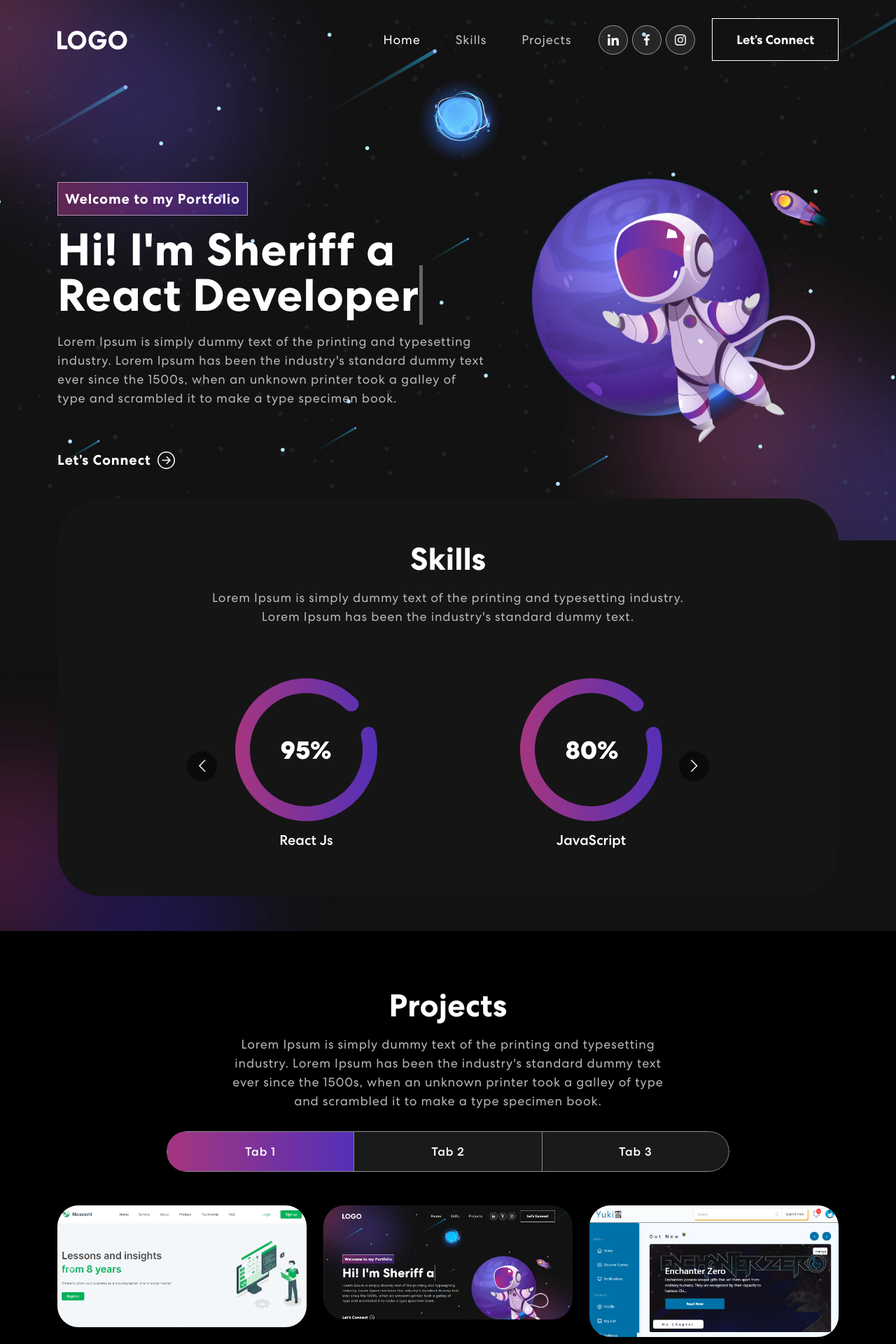
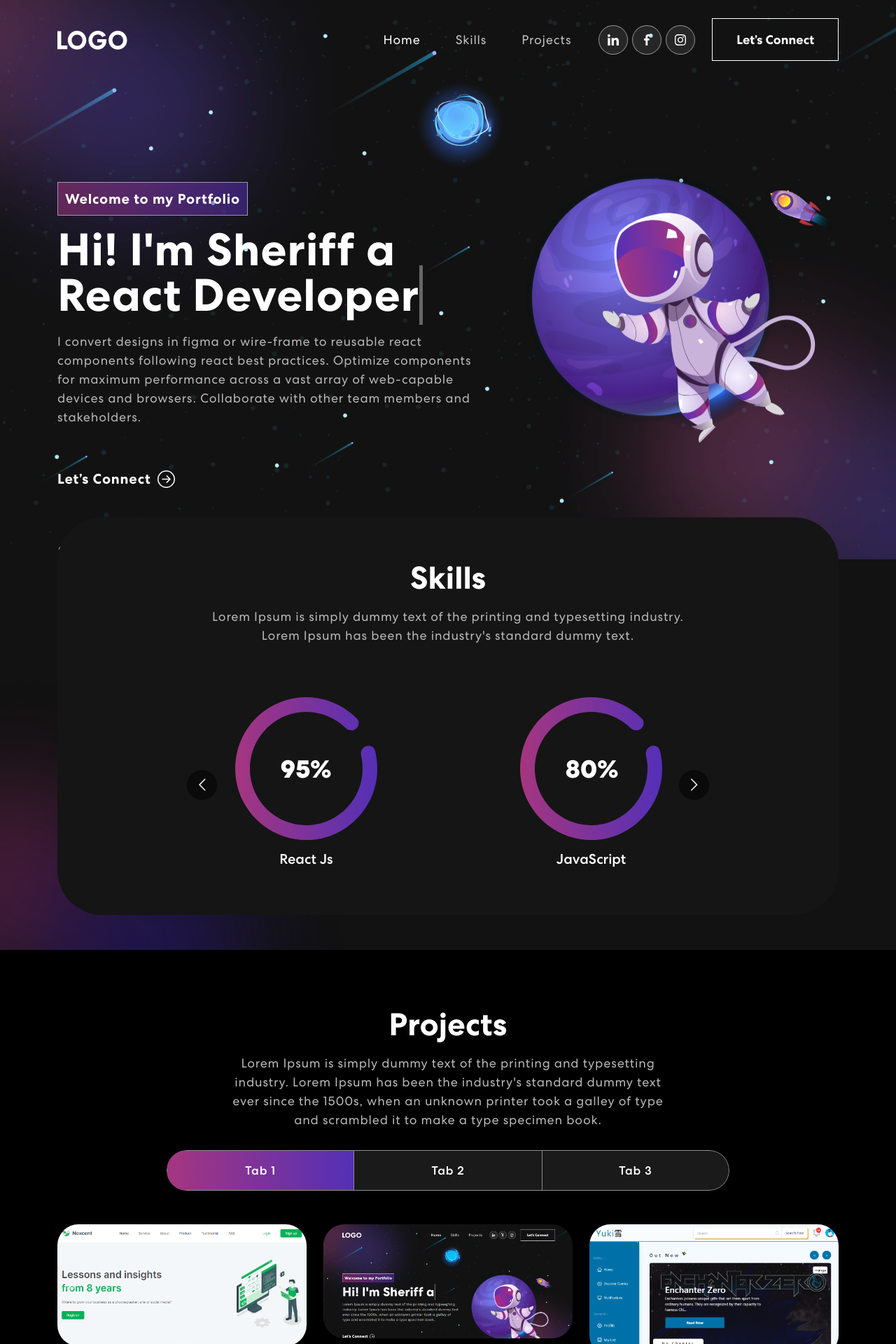
Before and after one commit to sheriff-demilade/portfolio, a React (Create React App) app: page / in a window 1280 px wide. Shown: the top 1920 px of the page at 70% size. Built offline with nearby package versions, Linux system fonts and the light colour scheme; no server answers.

Commit message:
added another project link

```diff
--- a/src/components/Banner.js
+++ b/src/components/Banner.js
@@ -79,11 +79,11 @@ export const Banner = () => {
                     </span>
                   </h1>
                   <p>
-                    Lorem Ipsum is simply dummy text of the printing and
-                    typesetting industry. Lorem Ipsum has been the industry's
-                    standard dummy text ever since the 1500s, when an unknown
-                    printer took a galley of type and scrambled it to make a
-                    type specimen book.
+                    I convert designs in figma or wire-frame to reusable react
+                    components following react best practices. Optimize
+                    components for maximum performance across a vast array of
+                    web-capable devices and browsers. Collaborate with other
+                    team members and stakeholders.
                   </p>
                   <button onClick={() => console.log("connect")}>
                     Let’s Connect <ArrowRightCircle size={25} />
--- a/src/components/ProjectCard.js
+++ b/src/components/ProjectCard.js
@@ -1,15 +1,17 @@
 import { Col } from "react-bootstrap";
 
-export const ProjectCard = ({ title, description, imgUrl }) => {
+export const ProjectCard = ({ title, description, imgUrl, link }) => {
   return (
     <Col size={12} sm={6} md={4}>
       <div className="proj-imgbx">
-        <img src={imgUrl} />
-        <div className="proj-txtx">
-          <h4>{title}</h4>
-          <span>{description}</span>
-        </div>
+        <a href={link} target="_blank" className="text-white">
+          <img src={imgUrl} />
+          <div className="proj-txtx">
+            <h4>{title}</h4>
+            <span>{description}</span>
+          </div>
+        </a>
       </div>
     </Col>
-  )
-}
+  );
+};
--- a/src/components/Projects.js
+++ b/src/components/Projects.js
@@ -1,8 +1,5 @@
 import { Container, Row, Col, Tab, Nav } from "react-bootstrap";
 import { ProjectCard } from "./ProjectCard";
-import projImg1 from "../assets/img/project-img1.png";
-import projImg2 from "../assets/img/project-img2.png";
-import projImg3 from "../assets/img/project-img3.png";
 import colorSharp2 from "../assets/img/color-sharp2.png";
 import "animate.css";
 import TrackVisibility from "react-on-screen";
@@ -19,31 +16,37 @@ export const Projects = () => {
       title: "Nexcent",
       description: "Business Landing page",
       imgUrl: nexcent,
+      link: "https://nexcent-eta.vercel.app/",
     },
     {
       title: "My Portfolio",
       description: "This shocase my projects",
       imgUrl: portfolio,
+      link: "https://portfolio-sheriffs-projects.vercel.app/",
     },
     {
       title: "Manga website",
       description: "A Comic website",
       imgUrl: manga,
+      link: "https://manga-website-ashen.vercel.app/",
     },
     {
       title: "Real Estate",
       description: "Business Page",
       imgUrl: realEstate,
+      link: "https://real-estate-plum-ten.vercel.app/",
     },
     {
       title: "Expense Tracker",
       description: "Personal finance app",
       imgUrl: expenseTracker,
+      link: "https://expense-tracker-beta-seven.vercel.app/",
     },
     {
       title: "Todo List",
       description: "An utility app",
       imgUrl: todoList,
+      link: "https://todo-list-app-six-pi.vercel.app/",
     },
   ];
 
@@ -122,7 +125,11 @@ export const Projects = () => {
           </Col>
         </Row>
       </Container>
-      <img className="background-image-right" src={colorSharp2}></img>
+      <img
+        className="background-image-right"
+        alt="color shape"
+        src={colorSharp2}
+      ></img>
     </section>
   );
 };
```
